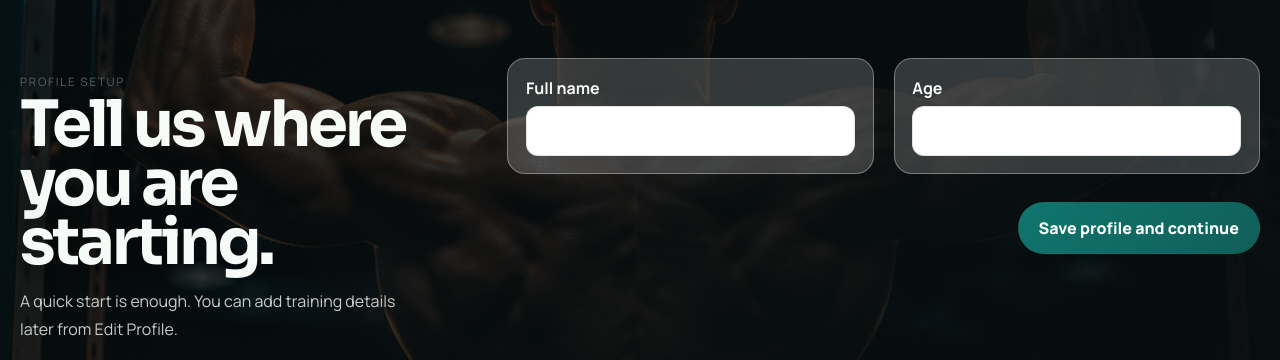
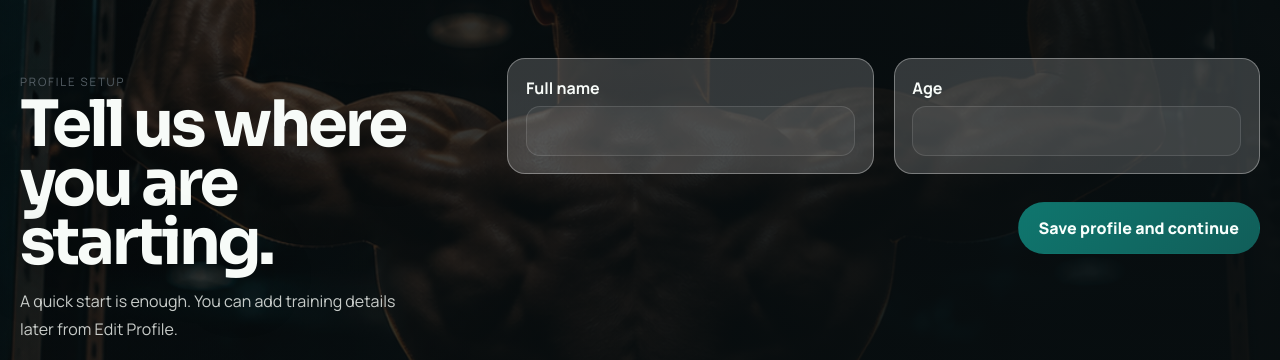
Before and after one commit to yadesh2007/PeakForge, a Flask app: page /onboarding in a window 1280 px wide. Shown: the part 60-420 px from the top of the page. Run offline with Flask 3, Linux system fonts and the light colour scheme; the visitor is signed in with stand-in values (Sample User, id 1); data comes from the database, SQL or seed files in the repository.

Commit message:
Update profile setup input styling

```diff
--- a/static/css/styles.css
+++ b/static/css/styles.css
@@ -2402,14 +2402,17 @@ textarea {
 }
 
 .onboarding-form input,
-.onboarding-form select {
-  color: var(--ink);
+.onboarding-form select,
+.onboarding-form textarea {
+  color: #ffffff;
 }
 
 .onboarding-form input:focus,
-.onboarding-form select:focus {
+.onboarding-form select:focus,
+.onboarding-form textarea:focus {
   outline: 0;
-  border-color: rgba(20, 184, 166, 0.95);
+  border-color: rgba(255, 255, 255, 0.2);
+  box-shadow: 0 0 0 3px rgba(0, 122, 255, 0.15);
 }
 
 .onboarding-form select option {
@@ -2453,18 +2456,44 @@ textarea {
 .flat-form input,
 .flat-form select,
 .flat-form textarea {
-  border-radius: 12px;
+  border-radius: 14px;
   padding: 0.8rem 0.9rem;
-  background: #ffffff;
-  border: 1px solid rgba(24, 33, 39, 0.12);
+  background: rgba(255, 255, 255, 0.05);
+  border: 1px solid rgba(255, 255, 255, 0.12);
+  color: #ffffff;
+  caret-color: #ffffff;
+  transition: border-color 180ms ease, box-shadow 180ms ease, background-color 180ms ease;
+}
+
+.flat-form input::placeholder,
+.flat-form select::placeholder,
+.flat-form textarea::placeholder {
+  color: rgba(255, 255, 255, 0.45);
 }
 
 .flat-form input:focus,
 .flat-form select:focus,
 .flat-form textarea:focus {
-  outline: 3px solid rgba(15, 118, 110, 0.14);
-  border-color: var(--brand);
-  box-shadow: 0 0 0 4px rgba(15, 118, 110, 0.08);
+  outline: 0;
+  border-color: rgba(255, 255, 255, 0.2);
+  background: rgba(255, 255, 255, 0.07);
+  box-shadow: 0 0 0 3px rgba(0, 122, 255, 0.15);
+}
+
+.flat-form input:-webkit-autofill,
+.flat-form input:-webkit-autofill:hover,
+.flat-form input:-webkit-autofill:focus,
+.flat-form textarea:-webkit-autofill,
+.flat-form textarea:-webkit-autofill:hover,
+.flat-form textarea:-webkit-autofill:focus,
+.flat-form select:-webkit-autofill,
+.flat-form select:-webkit-autofill:hover,
+.flat-form select:-webkit-autofill:focus {
+  -webkit-text-fill-color: #ffffff;
+  caret-color: #ffffff;
+  border: 1px solid rgba(255, 255, 255, 0.12);
+  box-shadow: 0 0 0 1000px rgba(255, 255, 255, 0.05) inset;
+  transition: background-color 9999s ease-out, color 9999s ease-out;
 }
 
 label {
```
